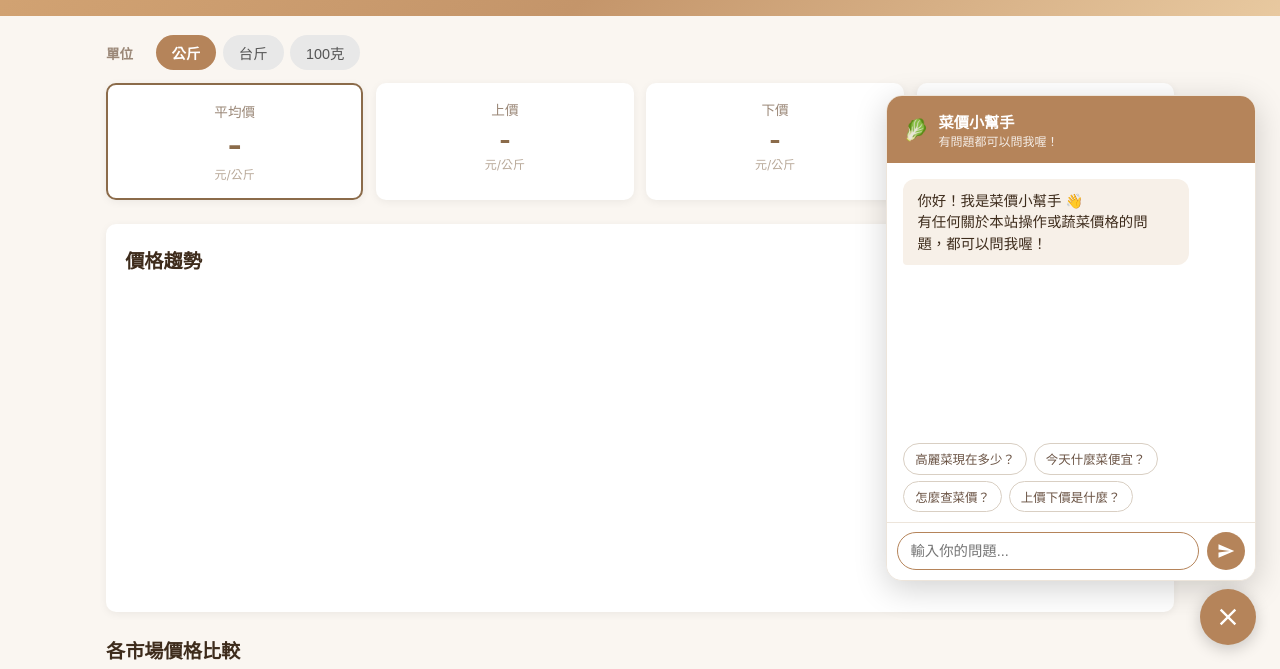
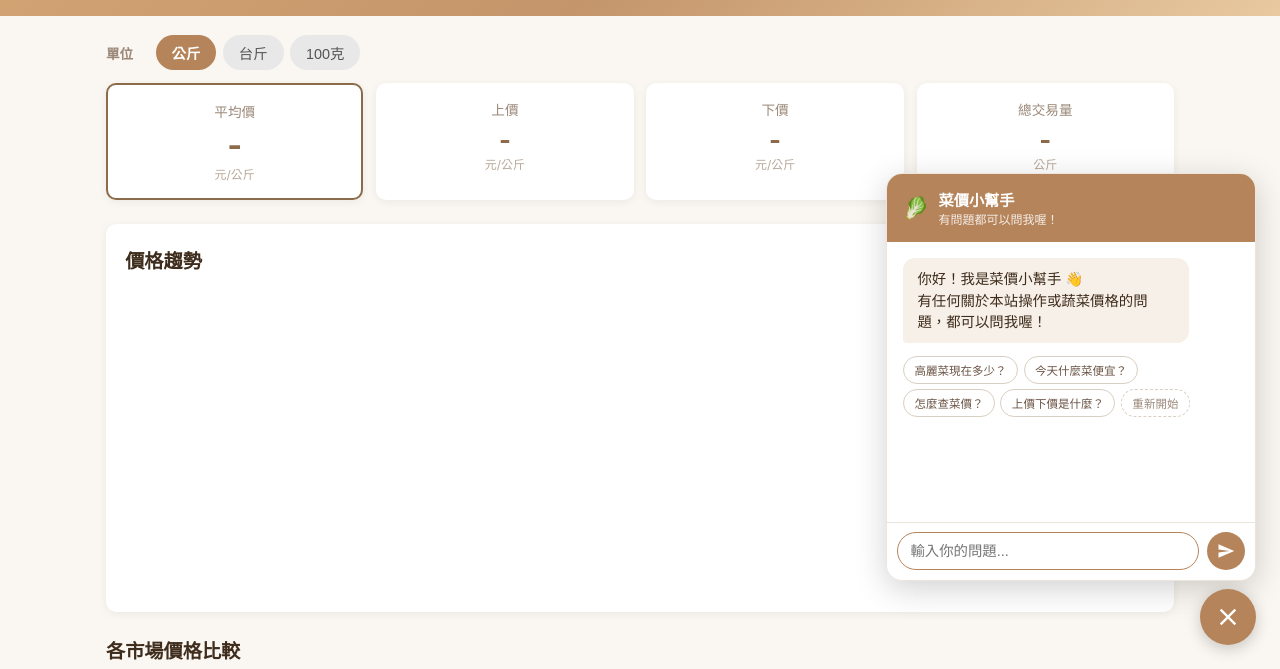
Before and after one commit to atgak1688-arch/taiwan-vegetable-prices, a plain HTML site: page detail.html in a window 1280 px wide. Both pictures are taken after a click on the button "開啟智能助理". Shown: the part 131-800 px from the top of the page. Drawn offline with nearby package versions, Linux system fonts and the light colour scheme; grey boxes are pictures that could not be loaded.

Commit message:
feat: show follow-up quick questions after each bot reply
- Quick questions appear after every bot response
- Reset button to clear conversation and start over
- Buttons are compact and non-intrusive
- Removed old static quick-questions section

Co-Authored-By: Claude Opus 4.6 (1M context) <noreply@anthropic.com>

```diff
--- a/css/chatbot.css
+++ b/css/chatbot.css
@@ -148,30 +148,42 @@
   30% { transform: translateY(-6px); }
 }
 
-/* Quick questions */
-.quick-questions {
+/* Follow-up buttons (after bot reply) */
+.chat-followup {
   display: flex;
   flex-wrap: wrap;
-  gap: 0.4rem;
-  padding: 0 1rem 0.6rem;
+  gap: 0.35rem;
+  align-self: flex-start;
+  max-width: 90%;
 }
 
-.quick-q {
-  padding: 0.35rem 0.7rem;
+.followup-btn {
+  padding: 0.3rem 0.65rem;
   border: 1px solid var(--border-strong);
-  border-radius: 16px;
+  border-radius: 14px;
   background: var(--card-bg);
   color: var(--text-secondary);
-  font-size: 0.78rem;
+  font-size: 0.72rem;
   cursor: pointer;
-  transition: all 0.2s;
+  transition: all 0.15s;
   white-space: nowrap;
 }
 
-.quick-q:hover {
+.followup-btn:hover {
   background: var(--tag-active-bg);
   color: white;
   border-color: var(--tag-active-bg);
+}
+
+.followup-btn.reset-btn {
+  border-style: dashed;
+  color: var(--muted);
+}
+
+.followup-btn.reset-btn:hover {
+  background: var(--muted);
+  color: white;
+  border-color: var(--muted);
 }
 
 /* Input area */
--- a/js/chatbot.js
+++ b/js/chatbot.js
@@ -102,12 +102,6 @@
       <div class="chatbot-messages" id="chatMessages">
         <div class="chat-msg bot">你好！我是菜價小幫手 &#x1F44B;<br>有任何關於本站操作或蔬菜價格的問題，都可以問我喔！</div>
       </div>
-      <div class="quick-questions" id="quickQuestions">
-        <button class="quick-q">高麗菜現在多少？</button>
-        <button class="quick-q">今天什麼菜便宜？</button>
-        <button class="quick-q">怎麼查菜價？</button>
-        <button class="quick-q">上價下價是什麼？</button>
-      </div>
       <div class="chatbot-input">
         <input type="text" id="chatInput" placeholder="輸入你的問題..." autocomplete="off">
         <button id="chatSend" aria-label="送出">
@@ -136,13 +130,8 @@
       if (e.key === 'Enter' && !e.isComposing) sendMessage();
     });
 
-    // Quick questions
-    document.getElementById('quickQuestions').addEventListener('click', (e) => {
-      const btn = e.target.closest('.quick-q');
-      if (!btn) return;
-      chatInput.value = btn.textContent;
-      sendMessage();
-    });
+    // Show initial follow-up buttons
+    showFollowUp();
   }
 
   function addMessage(text, role) {
@@ -170,9 +159,8 @@
     input.value = '';
     sendBtn.disabled = true;
 
-    // Hide quick questions after first message
-    const quickQ = document.getElementById('quickQuestions');
-    if (quickQ) quickQ.style.display = 'none';
+    // Remove any existing follow-up buttons
+    document.querySelectorAll('.chat-followup').forEach(el => el.remove());
 
     // Show typing indicator
     const typingEl = showTyping();
@@ -214,13 +202,47 @@
 
       // Replace typing with actual reply
       typingEl.innerHTML = formatReply(reply);
+      showFollowUp();
     } catch (err) {
       console.error('Chatbot error:', err);
       typingEl.innerHTML = '抱歉，目前無法連線，請稍後再試。';
+      showFollowUp();
     } finally {
       sendBtn.disabled = false;
       document.getElementById('chatInput').focus();
     }
+  }
+
+  const QUICK_QUESTIONS = ['高麗菜現在多少？', '今天什麼菜便宜？', '怎麼查菜價？', '上價下價是什麼？'];
+
+  function showFollowUp() {
+    const messages = document.getElementById('chatMessages');
+    const wrap = document.createElement('div');
+    wrap.className = 'chat-followup';
+    QUICK_QUESTIONS.forEach(q => {
+      const btn = document.createElement('button');
+      btn.className = 'followup-btn';
+      btn.textContent = q;
+      btn.addEventListener('click', () => {
+        document.getElementById('chatInput').value = q;
+        sendMessage();
+      });
+      wrap.appendChild(btn);
+    });
+    const resetBtn = document.createElement('button');
+    resetBtn.className = 'followup-btn reset-btn';
+    resetBtn.textContent = '重新開始';
+    resetBtn.addEventListener('click', resetChat);
+    wrap.appendChild(resetBtn);
+    messages.appendChild(wrap);
+    messages.scrollTop = messages.scrollHeight;
+  }
+
+  function resetChat() {
+    chatHistory = [];
+    const messages = document.getElementById('chatMessages');
+    messages.innerHTML = '<div class="chat-msg bot">你好！我是菜價小幫手 &#x1F44B;<br>有任何關於本站操作或蔬菜價格的問題，都可以問我喔！</div>';
+    showFollowUp();
   }
 
   function formatReply(text) {
```
